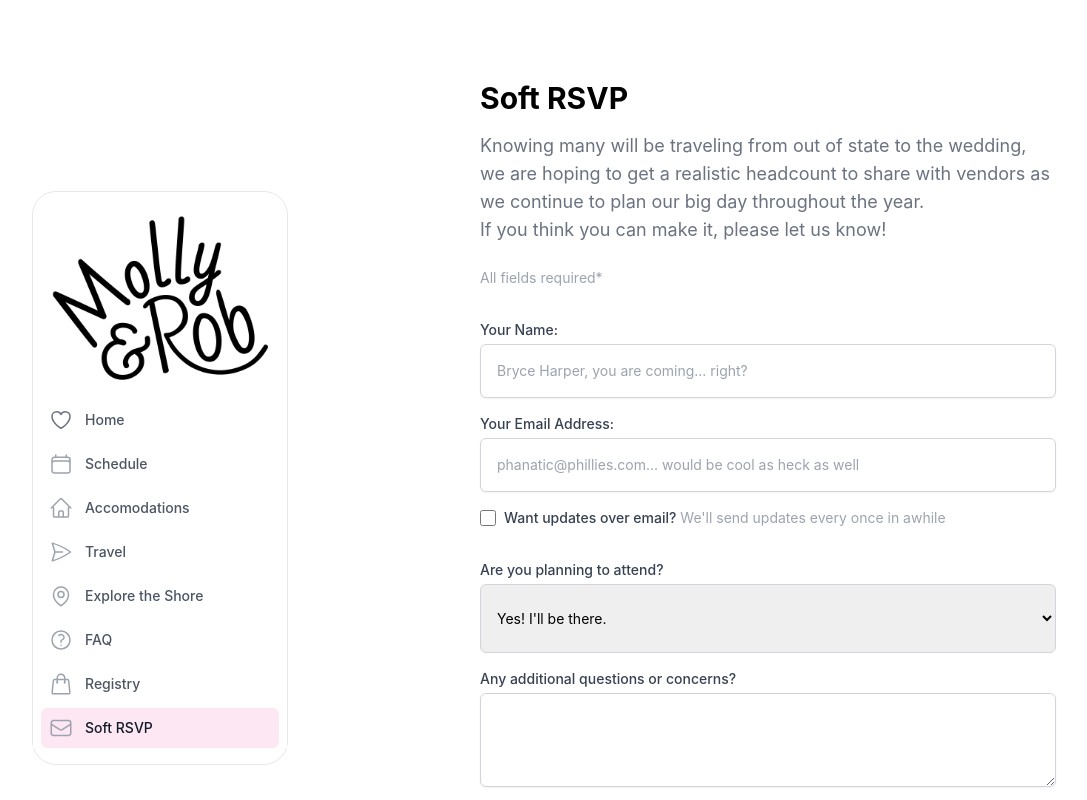
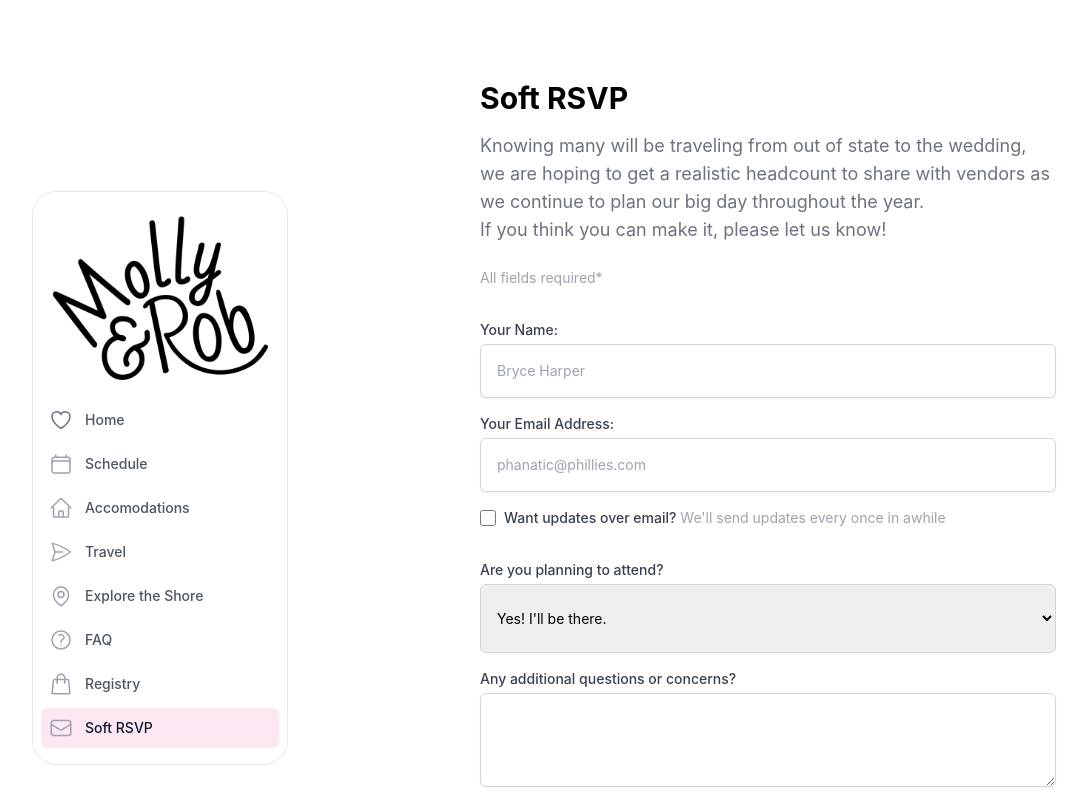
Before and after one commit to RobErskine/wedding-site, a Next.js app: page /rsvp in a window 1280 px wide. Shown: the top 800 px of the page, without its empty margins (0-1087 px from the left). Built offline with nearby package versions, Linux system fonts and the light colour scheme.

Commit message:
new logo, typos

```diff
--- a/pages/accomodations.tsx
+++ b/pages/accomodations.tsx
@@ -13,7 +13,7 @@ import {
 const locations = [
   {
     name: 'The Asbury Hotel',
-    role: '(Our Wedding Venue, Room Block Details to Come)',
+    role: '(Our wedding venue, room block details to come)',
     imageUrl:
       '/accomodations/hotel.jpeg',
     bio: 'With a history shaped by artistic rebels and rock ‘n’ roll legends, the Asbury Park hotel sets the stage for an out-of-the-box getaway.',
--- a/pages/index.tsx
+++ b/pages/index.tsx
@@ -66,7 +66,7 @@ const Home: NextPage = () => {
                       href="/rsvp"
                     >
                       <a className="flex items-center justify-center rounded-md border border-transparent bg-white px-4 py-3 text-base font-medium text-blue-700 shadow-sm hover:bg-blue-50 sm:px-8">
-                        Soft-RSVP
+                        Soft RSVP
                       </a>
                     </Link>
                     <Link
--- a/pages/rsvp.tsx
+++ b/pages/rsvp.tsx
@@ -10,6 +10,7 @@ const RSVP: NextPage = () => {
       </Head>
       <input
         type="hidden"
+
         name="form-name"
         value="soft-rsvp"
       />
@@ -29,7 +30,7 @@ const RSVP: NextPage = () => {
               name="name"
               id="name"
               className="block p-4 border border-grey-500 w-full rounded-md border-gray-300 shadow-sm focus:border-indigo-500 focus:ring-indigo-500 sm:text-sm"
-              placeholder="Bryce Harper, you are coming... right?"
+              placeholder="Bryce Harper"
             />
           </div>
         </div>
@@ -43,7 +44,7 @@ const RSVP: NextPage = () => {
               name="email"
               id="email"
               className="block w-full p-4 border border-grey-500 rounded-md border-gray-300 shadow-sm focus:border-indigo-500 focus:ring-indigo-500 sm:text-sm"
-              placeholder="phanatic@phillies.com... would be cool as heck as well"
+              placeholder="phanatic@phillies.com"
             />
           </div>
         </div>
--- a/pages/soft-rsvp-thanks.tsx
+++ b/pages/soft-rsvp-thanks.tsx
@@ -14,7 +14,7 @@ const Registry: NextPage = () => {
         <title>Thank you! || Rob & Molly</title>
       </Head>
       <h1 className="text-3xl font-bold mt-64 text-center">
-        Thanks for letting us know.
+        Thanks for letting us know!
       </h1>
       <p className="text-gray-500 text-xl mt-8 text-center mb-6">This is just the soft RSVP. We will send out a more formal RSVP closer to the actual date.</p>
       <div className="inline-flex mb-64 mx-auto justify-center items-center justify w-full">
```
Also changed, not shown: public/logo.png, public/logo.svg.
